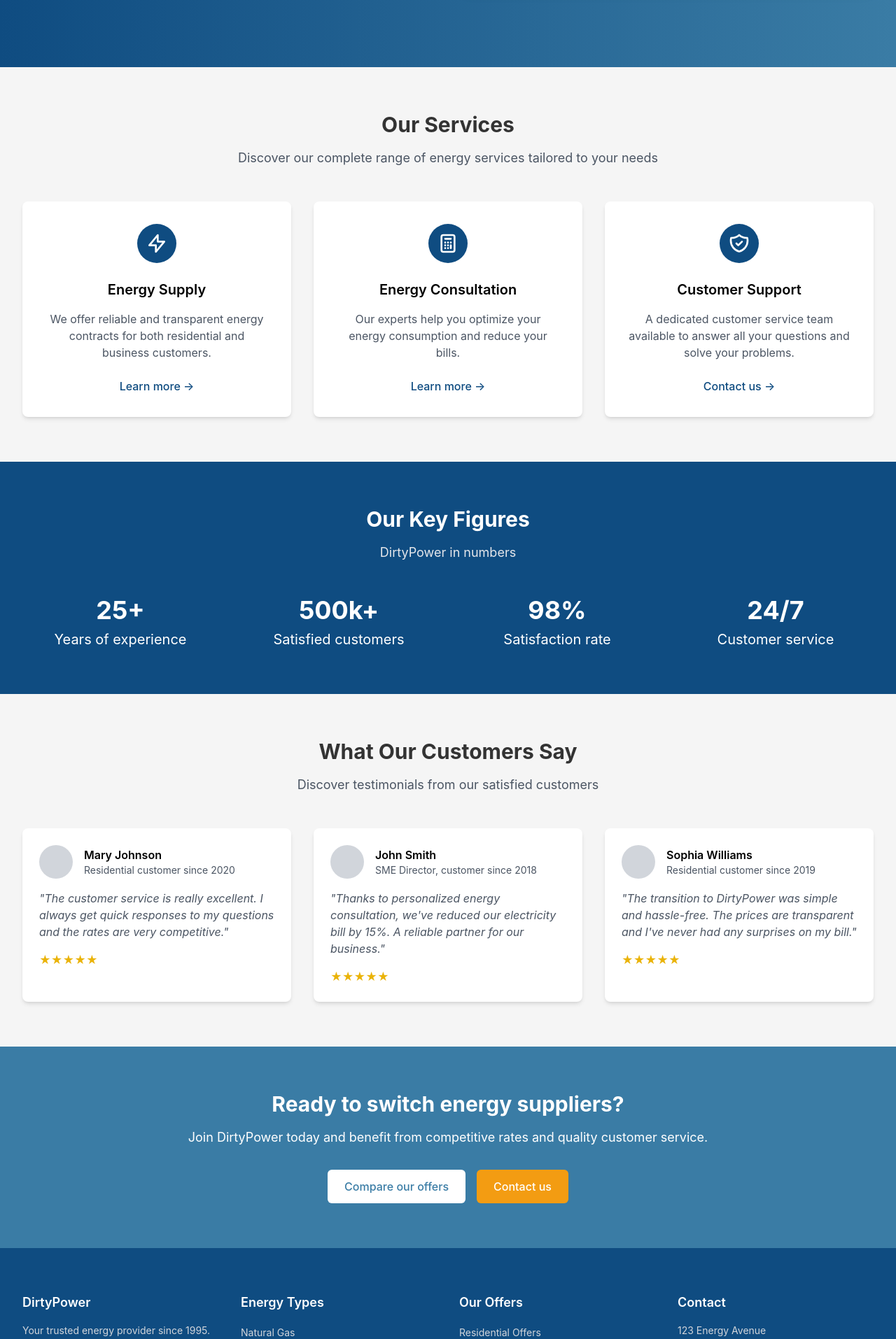
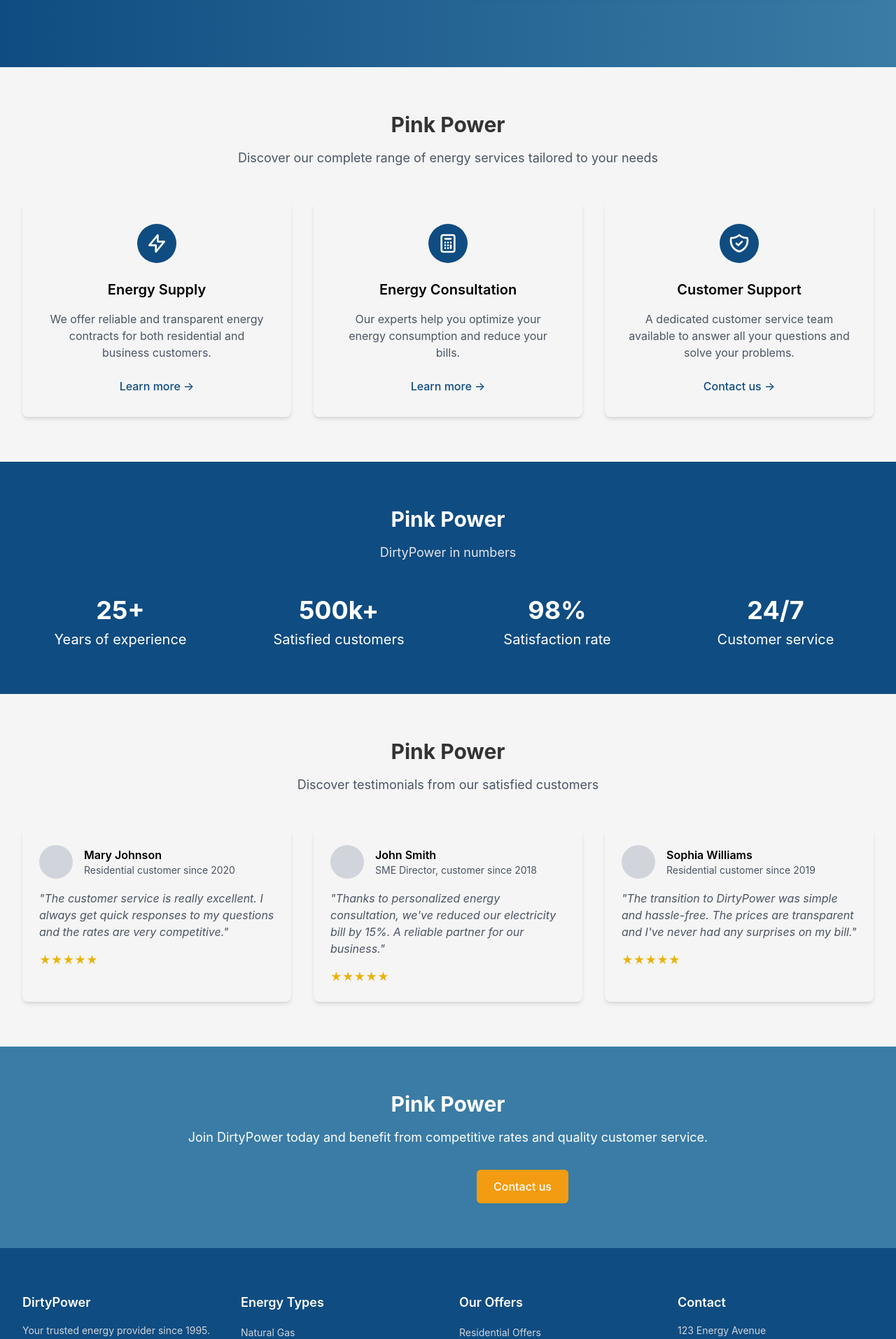
Before and after one commit to engie-codespace/demo5-dirty-power, a React (Create React App) app: page /#/ in a window 1280 px wide. Shown: the part 512-2426 px from the top of the page at 70% size. Built offline with nearby package versions, Linux system fonts and the light colour scheme.

Commit message:
Branding update: Pink Power, all titles and colors adapted, byline and style changes

```diff
--- a/public/index.html
+++ b/public/index.html
@@ -4,7 +4,7 @@
     <meta charset="utf-8" />
     <link rel="icon" href="%PUBLIC_URL%/favicon.ico" />
     <meta name="viewport" content="width=device-width, initial-scale=1" />
-    <meta name="theme-color" content="#000000" />
+    <meta name="theme-color" content="#ff69b4" />
     <meta
       name="description"
       content="Web site created using create-react-app"
@@ -38,9 +38,9 @@
       work correctly both with client-side routing and a non-root public URL.
       Learn how to configure a non-root public URL by running `npm run build`.
     -->
-    <title>DirtyPower Demo5</title>
+    <title>pink power</title>
   </head>
-  <body>
+  <body style="background-color:pink;">
     <noscript>You need to enable JavaScript to run this app.</noscript>
     <div id="root"></div>
     <!--
--- a/src/index.css
+++ b/src/index.css
@@ -9,9 +9,11 @@
     sans-serif;
   -webkit-font-smoothing: antialiased;
   -moz-osx-font-smoothing: grayscale;
+  background-color: pink;
 }
 
 code {
   font-family: source-code-pro, Menlo, Monaco, Consolas, 'Courier New',
     monospace;
+  color: pink;
 }
--- a/src/pages/HomePage.tsx
+++ b/src/pages/HomePage.tsx
@@ -11,14 +11,14 @@
       <section className="py-16 bg-light">
         <div className="max-w-7xl mx-auto px-4 sm:px-6 lg:px-8">
           <div className="text-center mb-12">
-            <h2 className="text-3xl font-bold text-dark">Our Services</h2>
+            <h2 className="text-3xl font-bold text-dark">Pink Power</h2>
             <p className="mt-4 text-lg text-gray-600 max-w-3xl mx-auto">
               Discover our complete range of energy services tailored to your needs
             </p>
           </div>
 
           <div className="grid grid-cols-1 md:grid-cols-3 gap-8">
-            <div className="bg-white p-8 rounded-lg shadow-md">
+            <div className="bg-pink p-8 rounded-lg shadow-md">
               <div className="h-14 w-14 bg-primary rounded-full flex items-center justify-center mb-6 mx-auto">
                 <svg className="h-8 w-8 text-white" xmlns="http://www.w3.org/2000/svg" fill="none" viewBox="0 0 24 24" stroke="currentColor">
                   <path strokeLinecap="round" strokeLinejoin="round" strokeWidth={2} d="M13 10V3L4 14h7v7l9-11h-7z" />
@@ -35,7 +35,7 @@
               </div>
             </div>
 
-            <div className="bg-white p-8 rounded-lg shadow-md">
+            <div className="bg-pink p-8 rounded-lg shadow-md">
               <div className="h-14 w-14 bg-primary rounded-full flex items-center justify-center mb-6 mx-auto">
                 <svg className="h-8 w-8 text-white" xmlns="http://www.w3.org/2000/svg" fill="none" viewBox="0 0 24 24" stroke="currentColor">
                   <path strokeLinecap="round" strokeLinejoin="round" strokeWidth={2} d="M9 7h6m0 10v-3m-3 3h.01M9 17h.01M9 14h.01M12 14h.01M15 11h.01M12 11h.01M9 11h.01M7 21h10a2 2 0 002-2V5a2 2 0 00-2-2H7a2 2 0 00-2 2v14a2 2 0 002 2z" />
@@ -52,7 +52,7 @@
               </div>
             </div>
 
-            <div className="bg-white p-8 rounded-lg shadow-md">
+            <div className="bg-pink p-8 rounded-lg shadow-md">
               <div className="h-14 w-14 bg-primary rounded-full flex items-center justify-center mb-6 mx-auto">
                 <svg className="h-8 w-8 text-white" xmlns="http://www.w3.org/2000/svg" fill="none" viewBox="0 0 24 24" stroke="currentColor">
                   <path strokeLinecap="round" strokeLinejoin="round" strokeWidth={2} d="M9 12l2 2 4-4m5.618-4.016A11.955 11.955 0 0112 2.944a11.955 11.955 0 01-8.618 3.04A12.02 12.02 0 003 9c0 5.591 3.824 10.29 9 11.622 5.176-1.332 9-6.03 9-11.622 0-1.042-.133-2.052-.382-3.016z" />
@@ -76,7 +76,7 @@
       <section className="py-16 bg-primary text-white">
         <div className="max-w-7xl mx-auto px-4 sm:px-6 lg:px-8">
           <div className="text-center mb-12">
-            <h2 className="text-3xl font-bold">Our Key Figures</h2>
+            <h2 className="text-3xl font-bold">Pink Power</h2>
             <p className="mt-4 text-lg text-gray-200 max-w-3xl mx-auto">
               DirtyPower in numbers
             </p>
@@ -107,14 +107,14 @@
       <section className="py-16 bg-light">
         <div className="max-w-7xl mx-auto px-4 sm:px-6 lg:px-8">
           <div className="text-center mb-12">
-            <h2 className="text-3xl font-bold text-dark">What Our Customers Say</h2>
+            <h2 className="text-3xl font-bold text-dark">Pink Power</h2>
             <p className="mt-4 text-lg text-gray-600 max-w-3xl mx-auto">
               Discover testimonials from our satisfied customers
             </p>
           </div>
 
           <div className="grid grid-cols-1 md:grid-cols-3 gap-8">
-            <div className="bg-white p-6 rounded-lg shadow-md">
+            <div className="bg-pink p-6 rounded-lg shadow-md">
               <div className="flex items-center mb-4">
                 <div className="h-12 w-12 rounded-full bg-gray-300 mr-4"></div>
                 <div>
@@ -130,7 +130,7 @@
               </div>
             </div>
 
-            <div className="bg-white p-6 rounded-lg shadow-md">
+            <div className="bg-pink p-6 rounded-lg shadow-md">
               <div className="flex items-center mb-4">
                 <div className="h-12 w-12 rounded-full bg-gray-300 mr-4"></div>
                 <div>
@@ -146,7 +146,7 @@
               </div>
             </div>
 
-            <div className="bg-white p-6 rounded-lg shadow-md">
+            <div className="bg-pink p-6 rounded-lg shadow-md">
               <div className="flex items-center mb-4">
                 <div className="h-12 w-12 rounded-full bg-gray-300 mr-4"></div>
                 <div>
@@ -168,14 +168,14 @@
       {/* Call to Action */}
       <section className="py-16 bg-secondary text-white">
         <div className="max-w-7xl mx-auto px-4 sm:px-6 lg:px-8 text-center">
-          <h2 className="text-3xl font-bold mb-4">Ready to switch energy suppliers?</h2>
+          <h2 className="text-3xl font-bold mb-4">Pink Power</h2>
           <p className="text-lg mb-8 max-w-3xl mx-auto">
             Join DirtyPower today and benefit from competitive rates and quality customer service.
           </p>
           <div className="flex flex-wrap justify-center gap-4">
             <Link
               to="/compare"
-              className="bg-white text-secondary font-medium px-6 py-3 rounded-md hover:bg-gray-100 transition-colors"
+              className="bg-pink text-secondary font-medium px-6 py-3 rounded-md hover:bg-gray-100 transition-colors"
             >
               Compare our offers
             </Link>
```
